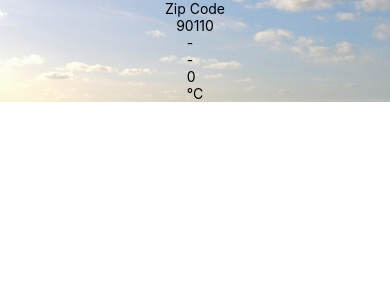
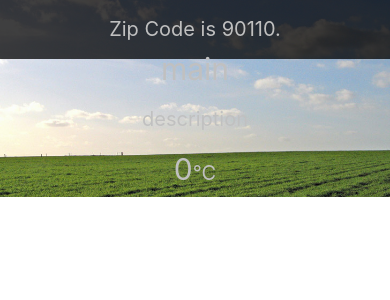
Before and after one commit to 6210110303/3SA04-6210110303, a React Native app: screen / in a window 390 px wide. Shown: the top 300 px of the page. Built offline with nearby package versions, Linux system fonts and the light colour scheme.

Commit message:
3.Flex Box: CHALLENGE

```diff
--- a/components/Forecast.js
+++ b/components/Forecast.js
@@ -1,14 +1,36 @@
 import React from "react"
-import { Text, View } from "react-native"
+import { StyleSheet, Text, View } from "react-native"
 
 export default function Forecast(props) {
     return (
-        <View>
-            <Text>{props.main}</Text>
-            <Text>{props.description}</Text>
-            <Text>{props.temp}</Text>
-            <Text>°C</Text>
-        </View>
+        <View style={{ color: 'white' }}>
+            <Text style={styles.Big_text}>{props.main}</Text>
+            <Text style={styles.Small_text}>{props.description}</Text>
+            <View>
+                <Text style={styles.Big_text}>{props.temp}<Text style={styles.more_Small_text}>°C</Text></Text>
+            </View>
+        </View >
+
     )
 
 }
+
+const styles = StyleSheet.create({
+    Big_text: {
+        margin: 10,
+        fontSize: 30,
+        color: '#C0C0C0',
+        textAlign: 'center',
+    },
+    Small_text: {
+        margin: 10,
+        fontSize: 20,
+        color: '#C0C0C0',
+        textAlign: 'center',
+    },
+    more_Small_text: {
+        fontSize: 20,
+        color: '#C0C0C0',
+        textAlign: 'center',
+    },
+})
--- a/components/Weather.js
+++ b/components/Weather.js
@@ -1,29 +1,41 @@
 import React, { useState } from "react"
-import { ImageBackground, StyleSheet, Text } from "react-native"
+import { ImageBackground, StyleSheet, Text, View } from "react-native"
 import Forecast from "./Forecast"
 
 export default function Weather(props) {
     const [forecastInfo, setForecastInfo] = useState({
-        main: '-',
-        description: '-',
+        main: 'main',
+        description: 'description',
         temp: 0
     })
 
     return (
-        <ImageBackground source={require('../bg.jpg')} style={styles.backdrop}>
-            <Text>Zip Code</Text>
-            <Text>{props.zipCode}</Text>
-            <Forecast {...forecastInfo} />
+        <ImageBackground source={require('../bg.jpg')} style={styles.scene}>
+            <View style={styles.back} >
+                <Text> </Text>
+                <Text style={styles.Small_text}>Zip Code is {props.zipCode}.</Text>
+                <Forecast {...forecastInfo} />
+            </View>
         </ImageBackground>
     )
 }
 
 const styles = StyleSheet.create({
-    backdrop: {
+    scene: {
         flexDirection: 'column',
-        justifyContent: 'center',
         alignItems: 'center',
+        backgroundColor: 'white',
         width: '100%',
         height: '100%'
+    },
+    back: {
+        backgroundColor: "rgba(0, 0, 0, 0.75)",
+        width: '100%',
+        height: '30%',
+        alignItems: 'center'
+    },
+    Small_text: {
+        fontSize: 20,
+        color: '#C0C0C0'
     }
 })
```
